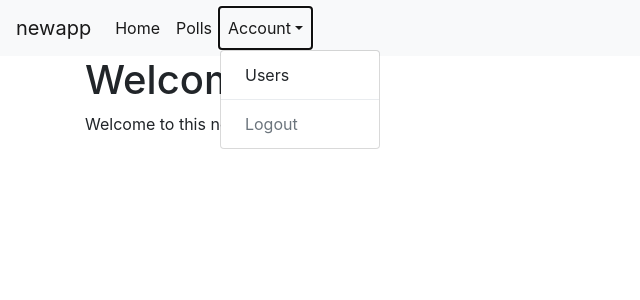
After one commit to jlandercy/newapp, a Django app: page / in a window 1280 px wide, after a click on "Account". The commit adds this page. Shown: the top 300 px of the page, without its empty margins (0-640 px from the left). Run offline with Django 3.2, Linux system fonts and the light colour scheme; some libraries are stand-ins or nearby versions.

Commit message:
Introducing bootstrap templates

```diff
--- a/newapp/newapp/settings.py
+++ b/newapp/newapp/settings.py
@@ -36,13 +36,17 @@
 
 INSTALLED_APPS = [
     'polls.apps.PollsConfig',  # Dummy app from tutorial
+    # -----
     'django.contrib.admin',
     'django.contrib.auth',
     'django.contrib.contenttypes',
     'django.contrib.sessions',
     'django.contrib.messages',
     'django.contrib.staticfiles',
+    # -----
+    'crispy_forms',
 ]
+
 
 MIDDLEWARE = [
     'django.middleware.security.SecurityMiddleware',
@@ -127,3 +131,5 @@
 # https://docs.djangoproject.com/en/2.2/howto/static-files/
 
 STATIC_URL = '/static/'
+
+CRISPY_TEMPLATE_PACK = 'bootstrap4'
--- a/newapp/newapp/urls.py
+++ b/newapp/newapp/urls.py
@@ -1,7 +1,9 @@
 from django.contrib import admin
 from django.urls import include, path
+from django.views.generic.base import TemplateView
 
 urlpatterns = [
+    path('', TemplateView.as_view(template_name='home.html'), name='home'),
     path('polls/', include('polls.urls')),
     path('admin/', admin.site.urls),
 ]
--- /dev/null
+++ b/newapp/polls/templates/base.html
@@ -0,0 +1,50 @@
+<!doctype html>
+<html lang="en">
+{% load static %}
+  <head>
+    <meta charset="utf-8">
+    <link rel="shortcut icon" type="image/png" href="{% static 'polls/favicon.ico' %}"/>
+    <link rel="stylesheet" href="{% static 'polls/style.css' %}">
+    <!-- Display -->
+    <meta name="viewport" content="width=device-width, initial-scale=1, shrink-to-fit=no">
+    <!-- Bootstrap -->
+    <link rel="stylesheet" href="https://maxcdn.bootstrapcdn.com/bootstrap/4.0.0/css/bootstrap.min.css" integrity="sha384-Gn5384xqQ1aoWXA+058RXPxPg6fy4IWvTNh0E263XmFcJlSAwiGgFAW/dAiS6JXm" crossorigin="anonymous">
+  </head>
+
+  <body>
+
+  <!-- Navigation Bar -->
+  <nav class="navbar navbar-expand-lg navbar-light bg-light">
+    <a class="navbar-brand" href="#">newapp</a>
+    <button class="navbar-toggler" type="button" data-toggle="collapse" data-target="#navbarSupportedContent" aria-controls="navbarSupportedContent" aria-expanded="false" aria-label="Toggle navigation">
+      <span class="navbar-toggler-icon"></span>
+    </button>
+
+    <div class="collapse navbar-collapse" id="navbarSupportedContent">
+      <ul class="navbar-nav mr-auto">
+        <li class="nav-item active"><a class="nav-link" href="{% url 'home' %}">Home</a></li>
+        <li class="nav-item active"><a class="nav-link" href="{% url 'polls:index' %}">Polls</a></li>
+
+        <li class="nav-item dropdown">
+          <a class="nav-link dropdown-toggle active" href="#" id="navbarDropdown" role="button" data-toggle="dropdown" aria-haspopup="true" aria-expanded="false">Account</a>
+          <div class="dropdown-menu" aria-labelledby="navbarDropdown">
+            <a class="dropdown-item" href="{% url 'home' %}">Users</a>
+            <div class="dropdown-divider"></div>
+            <span class="dropdown-item disabled">Logout</span>
+          </div>
+        </li>
+      </ul>
+    </div>
+  </nav>
+
+  <!-- Content -->
+  <div class="container">{% block content %}{% endblock %}</div>
+
+  <!-- Bootstrap -->
+  <script src="https://code.jquery.com/jquery-3.2.1.slim.min.js" integrity="sha384-KJ3o2DKtIkvYIK3UENzmM7KCkRr/rE9/Qpg6aAZGJwFDMVNA/GpGFF93hXpG5KkN" crossorigin="anonymous"></script>
+  <script src="https://cdnjs.cloudflare.com/ajax/libs/popper.js/1.12.9/umd/popper.min.js" integrity="sha384-ApNbgh9B+Y1QKtv3Rn7W3mgPxhU9K/ScQsAP7hUibX39j7fakFPskvXusvfa0b4Q" crossorigin="anonymous"></script>
+  <script src="https://maxcdn.bootstrapcdn.com/bootstrap/4.0.0/js/bootstrap.min.js" integrity="sha384-JZR6Spejh4U02d8jOt6vLEHfe/JQGiRRSQQxSfFWpi1MquVdAyjUar5+76PVCmYl" crossorigin="anonymous"></script>
+
+  </body>
+
+</html>
--- /dev/null
+++ b/newapp/polls/templates/home.html
@@ -0,0 +1,12 @@
+{% extends 'base.html' %}
+
+{% load crispy_forms_tags %}
+
+{% block title %}Home{% endblock %}
+
+{% block content %}
+
+<h1>Welcome home</h1>
+<p>Welcome to this new application.</p>
+
+{% endblock %}
--- a/requirements.txt
+++ b/requirements.txt
@@ -1,4 +1,5 @@
 Django==2.2
+django-crispy-forms==1.7.2
 psycopg2==2.7.7
 pytz==2018.9
 sqlparse==0.3.0
```
Also changed, not shown: newapp/polls/templates/polls/detail.html (+11 -1 lines), newapp/polls/templates/polls/index.html (+13 -0 lines), newapp/polls/templates/polls/results.html (+11 -1 lines), newapp/polls/static/polls/favicon.ico (added), newapp/polls/static/polls/style.css (added).
